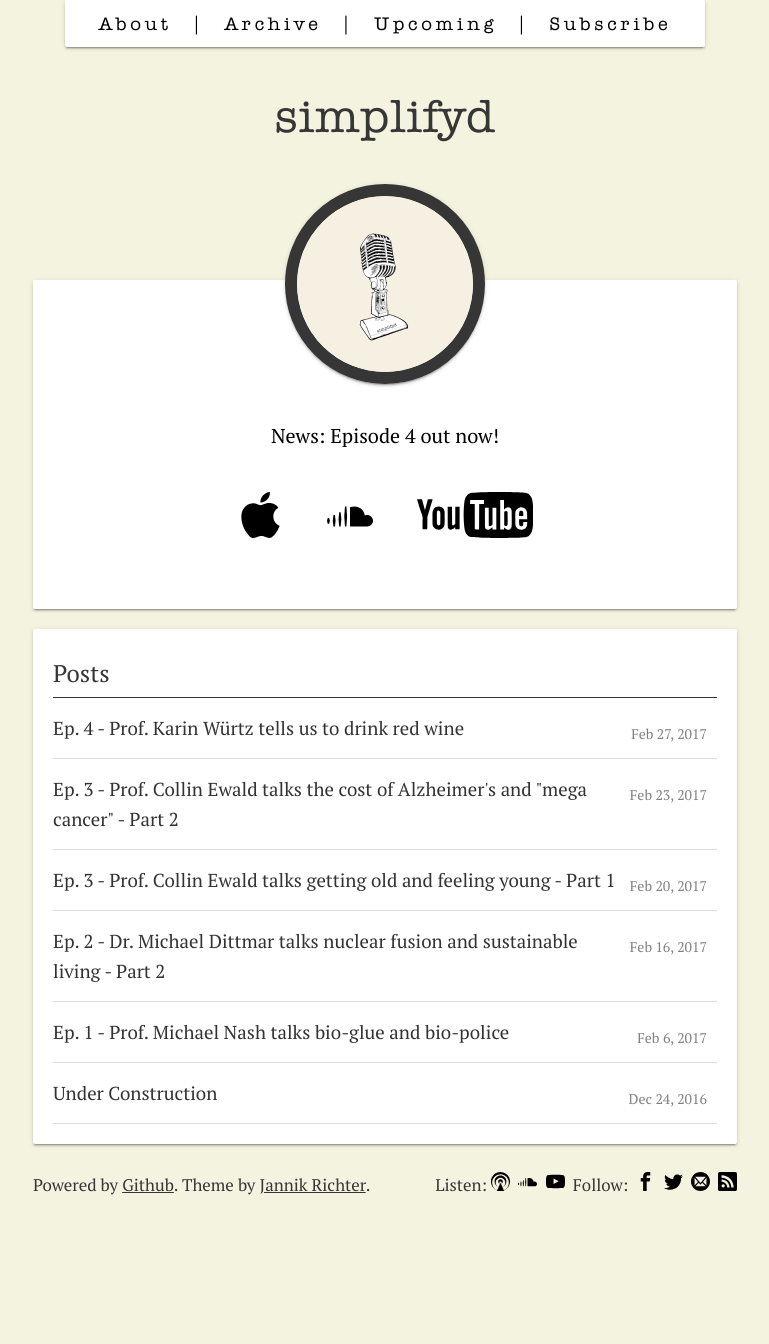
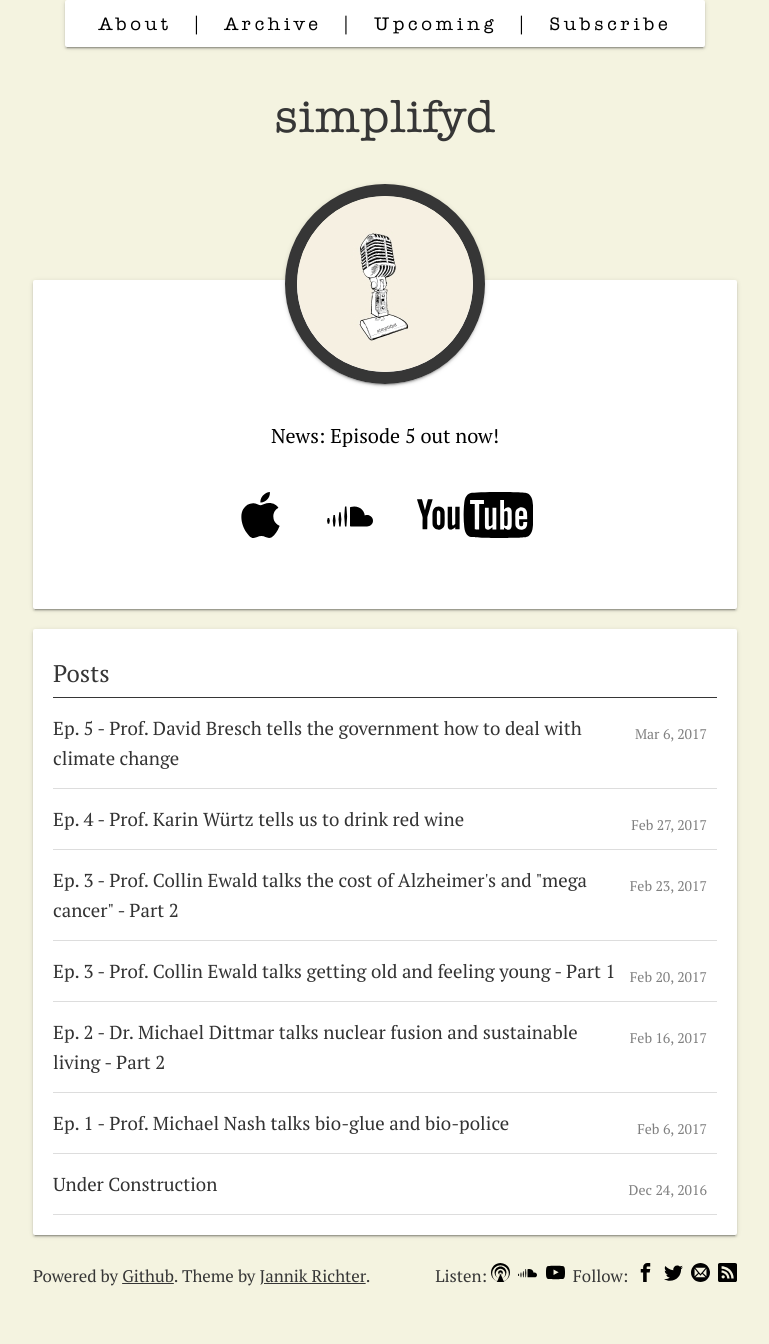
Before and after one commit to gsidhu/simplifyd, a Jekyll site: the page built from index.html, in a window 1280 px wide. Shown: the whole page, without its empty margins (255-1024 px from the left). Built offline with Jekyll 4.4.1, drawn with Linux system fonts in a browser that asks for light colours; before the commit the page ends 1253 px from its top, so only the background shows below that; some of the changed lines change nothing that is shown.

Commit message:
Episode 5

```diff
--- /dev/null
+++ b/_posts/2017-03-06-ep-5-david-bresch.md
@@ -0,0 +1,28 @@
+---
+layout: post
+title:  Ep. 5 - Prof. David Bresch tells the government how to deal with climate change
+date:   2017-03-06 11:00:00 +0100
+categories: episode
+comments: true
+---
+
+What measures can we take to minimize the damage caused by natural disasters like tropical cyclones and volcanic eruptions? How do advancements in climate science help make better economic and politicaldecisions? And how does a physicist end up as a policy framework specialist at a re-insurance company?
+
+To answer these questions, we interviewed Prof. David Bresch who is an internationally recognized expert in climate and weather risks. He has been recently-appointed as a full professor in the Department of Environmental Systems Science at ETH Zurich in association with SwissRE. You can find out more about his research on [his ETH webpage](https://www.usys.ethz.ch/en/people/profile.html?persid=49820). He is also on Twitter [@davidbresch](https://twitter.com/davidbresch)
+
+Further reading on topics discussed in this episode:
+1. [Weather Risk Management for Agriculture and Agri-Business in Developing Countries](https://agriskmanagementforum.org/sites/agriskmanagementforum.org/files/Documents/Weather_Risk_Management.pdf): This book chapter is a good introduction to WRM as it argues the need for it; compares traditional and upcoming practices, and provides a case-study.
+2. [Weather Risk Management Association](http://wrma.org/what-is-weather-risk-management/): An obvious choice of source.
+3. [Climate Change Uncertainty and Risk: From Probabilistic Forecasts to Economics of Climate Adaptation](http://www.iac.ethz.ch/edu/courses/master/modules/climate-risk.html): A course on topic provided by Prof. Bresch himself. You can find the previous year’s slides on the link. Or if you are at ETH you can take the course itself in FS17!
+4. [Why Marathwada is the most drought affected region.](http://www.skymetweather.com/content/weather-news-and-analysis/why-marathwada-is-the-most-drought-affected-region/)
+5. [The real reasons behind Maharashtra’s man-made drought.](https://yourstory.com/2016/04/maharashtra-drought-feature/)
+
+If you like our podcast, we would love it if you shared it with your friends and colleagues, and gave us feedback in the comments section below.
+
+We publish a new episode every week. Check out our [Upcoming](/upcoming) page to see what’s coming next.
+
+
+<div id="media-wrapper">
+<div id="soundcloud-embed"><iframe width="100%" height="166" scrolling="no" frameborder="no" src="https://w.soundcloud.com/player/?url=https%3A//api.soundcloud.com/tracks/310889323&amp;color=ff5500&amp;auto_play=false&amp;hide_related=false&amp;show_comments=true&amp;show_user=true&amp;show_reposts=false"></iframe></div>
+<div id="youtube-embed">{% include youtube_embed.html id="oufX1VYReK4" %}</div>
+</div>
--- a/index.html
+++ b/index.html
@@ -7,7 +7,7 @@ layout: default
 <!--    <a class="email" href="mailto:{{site.email}}">{{site.email}}</a> -->
 <!--    <p class="description">{{ site.description }}</p>-->
 <!--    <a href="about" class="btn">About Us</a> -->
-		<p class="description"> News: Episode 4 out now! </p>
+		<p class="description"> News: Episode 5 out now! </p>
 		<p id="links">
 		<a href="https://itunes.apple.com/ch/podcast/simplifyd/id1202579757?l=en" title="Subscribe on iTunes"><img src="/assets/icons/appleinc.svg"></a>
 		<!--<a href="#" title="Subscribe on Google Play Music"><img src="/assets/icons/headphones.svg"></a>-->
--- a/upcoming.md
+++ b/upcoming.md
@@ -7,7 +7,6 @@ permalink: /upcoming/
 ##### Upcoming Episodes
 Can't wait for more? There's a new episode each week! Here's what's coming up next -
 
-* Episode 5: Prof. David Bresch, (ETH Zürich, SwissRE)
 * Cool Stuff - Episode 1: Audrey Cheng (Moringa School, Forbes 30 under 30)
 
 ##### Upcoming Interviews
```
